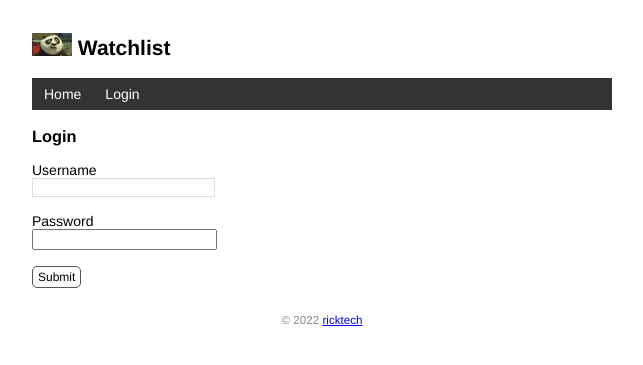
After one commit to yandarick/watchlist, a Flask app: page /login in a window 1280 px wide. The commit adds this page. Shown: the top 365 px of the page, without its empty margins (318-961 px from the left). Run offline with Flask 2, Linux system fonts and the light colour scheme.

Commit message:
User authentication with Flask-Login"
"

```diff
--- a/app.py
+++ b/app.py
@@ -5,6 +5,9 @@ import click
 
 from flask import Flask, url_for,render_template,escape,request,redirect,flash,send_from_directory
 from flask_sqlalchemy import SQLAlchemy  # 导入扩展类
+from flask_login import LoginManager, login_user, login_required, logout_user, current_user, UserMixin
+from werkzeug.security import generate_password_hash, check_password_hash
+
 
 WIN = sys.platform.startswith('win')
 if WIN:  # 如果是 Windows 系统，使用三个斜线
@@ -19,9 +22,17 @@ app.config['SQLALCHEMY_TRACK_MODIFICATIONS'] = False  # 关闭对模型修改的
 # 在扩展类实例化前加载配置
 db = SQLAlchemy(app) # 初始化扩展，传入程序实例 app
 
-class User(db.Model):  # 表名将会是 user（自动生成，小写处理）
+class User(db.Model, UserMixin):  # 表名将会是 user（自动生成，小写处理）
     id = db.Column(db.Integer, primary_key=True)  # 主键
     name = db.Column(db.String(20))  # 名字
+    username = db.Column(db.String(20))  # 用户名
+    password_hash = db.Column(db.String(128))  # 密码散列值
+
+    def set_password(self, password):  # 用来设置密码的方法，接受密码作为参数
+        self.password_hash = generate_password_hash(password)  # 将生成的密码保持到对应字段
+
+    def validate_password(self, password):  # 用于验证密码的方法，接受密码作为参数
+        return check_password_hash(self.password_hash, password)  # 返回布尔值
 
 class Movie(db.Model):  # 表名将会是 movie
     id = db.Column(db.Integer, primary_key=True)  # 主键
@@ -44,7 +55,7 @@ def forge():
     db.create_all()
 
     # 全局的两个变量移动到这个函数内
-    name = 'Grey Li'
+    name = 'rick'
     movies = [
         {'title': 'My Neighbor Totoro', 'year': '1988'},
         {'title': 'Dead Poets Society', 'year': '1989'},
@@ -68,10 +79,109 @@ def forge():
     click.echo('Done.')
 
 
-@app.context_processor # 注册一个模板上下文处理函数, 这个函数返回的变量（以字典键值对的形式）将会统一注入到每一个模板的上下文环境中，因此可以直接在模板中使用。
-def inject_user():  # 函数名可以随意修改
-    user = User.query.first() # 读取用户记录
-    return dict(user=user)  # 需要返回字典，等同于 return {'user': user}
+@app.cli.command()
+@click.option('--username', prompt=True, help='The username used to login.')
+@click.option('--password', prompt=True, hide_input=True, confirmation_prompt=True, help='The password used to login.')
+def admin(username, password):
+    """Create user."""
+    # db.create_all()
+
+    user = User.query.filter_by(username=username).first()
+    # user = User.query.first()
+    if user is not None:
+        click.echo('Updating user...')
+        user.username = username
+        user.set_password(password)  # 设置密码
+    else:
+        click.echo('Creating user...')
+        user = User(username=username, name='Admin')
+        user.set_password(password)  # 设置密码
+        db.session.add(user)
+
+    db.session.commit()  # 提交数据库会话
+    click.echo('Done.')
+
+
+login_manager = LoginManager(app)  # 实例化扩展类
+login_manager.login_view = 'login' # 为登录用户访问需要登录页面后，重定向到的页面
+
+@login_manager.user_loader
+def load_user(user_id):  # 创建用户加载回调函数，接受用户 ID 作为参数
+    user = User.query.get(int(user_id))  # 用 ID 作为 User 模型的主键查询对应的用户
+    return user  # 返回用户对象
+
+@app.route('/login', methods=['GET', 'POST'])
+def login():
+    if request.method == 'POST':
+        username = request.form['username']
+        password = request.form['password']
+
+        if not username or not password:
+            flash('Invalid input.')
+            return redirect(url_for('login'))
+
+        # user = User.query.first()
+        user = User.query.filter_by(username=username).first()
+        print(username,password,user)
+
+        if not user:
+            flash('user not exist.') # 用户不存在
+            return redirect(url_for('login'))
+
+        # 验证用户名和密码是否一致
+        if username == user.username and user.validate_password(password):
+            login_user(user)  # 登入用户
+            flash('Login success.')
+            return redirect(url_for('index'))  # 重定向到主页
+
+        flash('Invalid username or password.')  # 如果验证失败，显示错误消息
+        return redirect(url_for('login'))  # 重定向回登录页面
+
+    return render_template('login.html')
+
+@app.route('/logout')
+@login_required  # 用于视图保护，后面会详细介绍
+def logout():
+    logout_user()  # 登出用户
+    flash('Goodbye.')
+    return redirect(url_for('index'))  # 重定向回首页
+
+
+@app.route('/settings', methods=['GET', 'POST'])
+@login_required
+def settings():
+    if request.method == 'POST':
+        name = request.form['name']
+        # username = request.form['username']
+        password = request.form['password']
+        print(name,password)
+        print(current_user.username)
+        if not name or len(name) > 20:
+            flash('Invalid input.')
+            return redirect(url_for('settings'))
+
+        # current_user.name = name
+        # current_user 会返回当前登录用户的数据库记录对象
+        # 等同于下面的用法
+        # user = User.query.first()
+        # user.name = name
+        user = User.query.filter_by(username=current_user.username).first()
+        print(user,user.username)
+        # user.username=username
+        user.name=name
+        user.set_password(password)  # 设置密码
+
+        db.session.commit()
+        flash('Settings updated.')
+        return redirect(url_for('index'))
+
+    return render_template('settings.html')
+
+
+# @app.context_processor # 注册一个模板上下文处理函数, 这个函数返回的变量（以字典键值对的形式）将会统一注入到每一个模板的上下文环境中，因此可以直接在模板中使用。
+# def inject_user():  # 函数名可以随意修改
+#     user = User.query.first() # 读取用户记录
+#     return dict(user=user)  # 需要返回字典，等同于 return {'user': user}
 
 @app.errorhandler(404)  # 传入要处理的错误代码
 def page_not_found(e):  # 接受异常对象作为参数
@@ -81,6 +191,8 @@ def page_not_found(e):  # 接受异常对象作为参数
 @app.route('/', methods=['GET', 'POST'])
 def index():
     if request.method == 'POST':  # 判断是否是 POST 请求
+        if not current_user.is_authenticated:  # 如果当前用户未认证
+            return redirect(url_for('index'))  # 重定向到主页
         # 获取表单数据
         title = request.form.get('title')  # 传入表单对应输入字段的 name 值
         year = request.form.get('year')
@@ -99,6 +211,7 @@ def index():
     return render_template('index.html', movies=movies)
 
 @app.route('/movie/edit/<int:movie_id>', methods=['GET', 'POST'])
+@login_required  # 登录保护
 def edit(movie_id):
     movie = Movie.query.get_or_404(movie_id)
 
@@ -121,7 +234,8 @@ def edit(movie_id):
     return render_template('edit.html', movie=movie)  # 传入被编辑的电影记录
 
 
-@app.route('/movie/delete/<int:movie_id>', methods=['POST', 'GET'])  # 限定只接受 POST 请求
+@app.route('/movie/delete/<int:movie_id>', methods=['POST'])  # 限定只接受 POST 请求
+@login_required  # 登录保护
 def delete(movie_id):
     movie = Movie.query.get_or_404(movie_id)  # 获取电影记录
     db.session.delete(movie)  # 删除对应的记录
--- a/templates/base.html
+++ b/templates/base.html
@@ -4,7 +4,7 @@
     {% block head %}
     <meta charset="utf-8">
     <meta name="viewport" content="width=device-width, initial-scale=1.0">
-    <title>{{ user.name }}'s Watchlist</title>
+    <title>Watchlist</title>
     <link rel="icon" href="{{ url_for('static', filename='favicon.ico') }}">
     <link rel="stylesheet" href="{{ url_for('static', filename='style.css') }}" type="text/css">
     {% endblock %}
@@ -15,11 +15,21 @@
     {% endfor %}
     <h2>
         <img alt="panda1" class="panda1" src="{{ url_for('static', filename='images/panda1.jpg') }}">
-        {{ user.name }}'s Watchlist
+        {% if current_user.is_authenticated %}
+          {{ current_user.name }}'s Watchlist
+        {% else %}
+          Watchlist
+        {% endif %}
     </h2>
     <nav>
         <ul>
             <li><a href="{{ url_for('index') }}">Home</a></li>
+            {% if current_user.is_authenticated %}
+            <li><a href="{{ url_for('settings') }}">Settings</a></li>
+            <li><a href="{{ url_for('logout') }}">Logout</a></li>
+            {% else %}
+            <li><a href="{{ url_for('login') }}">Login</a></li>
+            {% endif %}
         </ul>
     </nav>
     {% block content %}{% endblock %}
--- a/templates/index.html
+++ b/templates/index.html
@@ -3,20 +3,25 @@
 {% block content %}
     {# 使用 length 过滤器获取 movies 变量的长度 #}
     <p>{{ movies|length }} Titles</p>
+    <!-- 在模板中可以直接使用 current_user 变量 -->
+    {% if current_user.is_authenticated %}
     <form method="post">
         Name <input type="text" name="title" autocomplete="off" required>
         Year <input type="text" name="year" autocomplete="off" required>
         <input class="btn" type="submit" name="submit" value="Add">
     </form>
+    {% endif %}
     <ul class="movie-list">
         {% for movie in movies %}  {# 迭代 movies 变量 #}
         <li>
             {{ movie.title }} - {{ movie.year }}  {# 等同于 movie['title'] #}
             <span class="float-right">
+                {% if current_user.is_authenticated %}
                 <a class="btn" href="{{ url_for('edit', movie_id=movie.id) }}">Edit</a>
                 <form class="inline-form" method="post" action="{{ url_for('delete', movie_id=movie.id) }}">
                     <input class="btn" type="submit" value="Delete" onclick="return confirm('Are you sure?')">
                </form>
+                {% endif %}
                 <a class="imdb" href="https://www.imdb.com/find?q={{ movie.title }}" target="_blank" title="Find this movie on IMDb">IMDb</a>
             </span>
         </li>
--- /dev/null
+++ b/templates/login.html
@@ -0,0 +1,13 @@
+{% extends 'base.html' %}
+
+{% block content %}
+<h3>Login</h3>
+<form method="post">
+    Username<br>
+    <input type="text" name="username" required><br><br>
+    Password<br>
+    <!-- 密码输入框的 type 属性使用 password，会将输入值显示为圆点 -->
+    <input type="password" name="password" required><br><br>
+    <input class="btn" type="submit" name="submit" value="Submit">
+</form>
+{% endblock %}
```
Also changed, not shown: templates/settings.html (added, +11 -0 lines).
